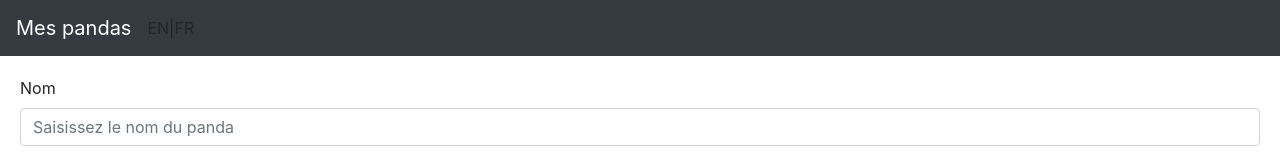
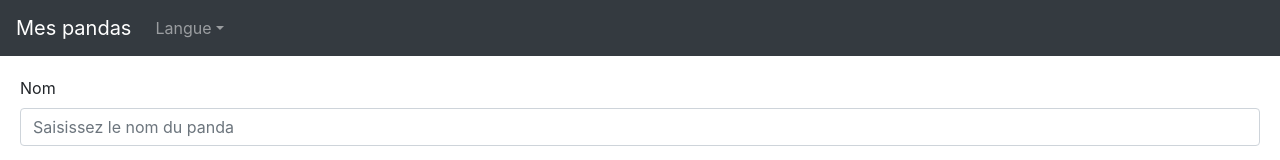
Before and after one commit to chawax/my-pandas, a React (Create React App) app: page /hoc/createPandaWithReduxForm in a window 1280 px wide. Shown: the top 160 px of the page. Built offline with nearby package versions, Linux system fonts and the light colour scheme.

Commit message:
Utilisation d'un dropdown pour changer de langue

```diff
--- a/src/components/Header/index.tsx
+++ b/src/components/Header/index.tsx
@@ -1,6 +1,6 @@
 import React from 'react';
 import { useTranslation } from 'react-i18next';
-import { Nav, Navbar, NavbarBrand, NavItem } from 'reactstrap';
+import { DropdownItem, DropdownMenu, DropdownToggle, Nav, Navbar, NavbarBrand, UncontrolledDropdown } from 'reactstrap';
 
 const languages = ['en', 'fr'];
 
@@ -10,19 +10,23 @@ const Header = () => {
     <Navbar color="dark" dark expand="md">
       <NavbarBrand href="/">{t('app.title')}</NavbarBrand>
       <Nav className="mr-auto" navbar>
-        {languages.map((language, index) => (
-          <>
-            {index > 0 ? ' | ' : null}
-            <NavItem
+        <UncontrolledDropdown nav inNavbar>
+          <DropdownToggle nav caret>
+            Langue
+          </DropdownToggle>
+          <DropdownMenu right>
+            {languages.map(language => (
+              <DropdownItem
                 key={language}
                 onClick={() => {
                   i18n.changeLanguage(language);
                 }}
               >
                 {language.toUpperCase()}
-            </NavItem>
-          </>
+              </DropdownItem>
             ))}
+          </DropdownMenu>
+        </UncontrolledDropdown>
       </Nav>
     </Navbar>
   );
```
Lines whose indentation alone changed are shown as unchanged.
